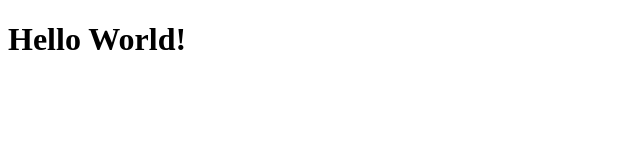
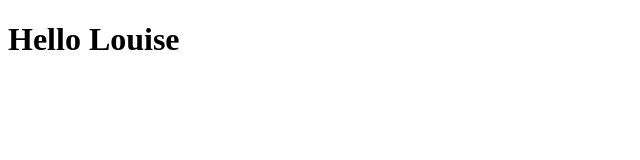
Before and after one commit to spanner04/helloWorld, a plain HTML site: page index.html in a window 1280 px wide. Shown: the full height of the page, 0-640 px from the left. Drawn offline with Linux system fonts and the light colour scheme.

Commit message:
Add files via upload

```diff
--- a/index.html
+++ b/index.html
@@ -5,6 +5,6 @@
     <title>Home</title>
   </head>
   <body>
-    <h1>Hello World!</h1>
+    <h1>Hello Louise</h1>
   </body>
 </html>
```
